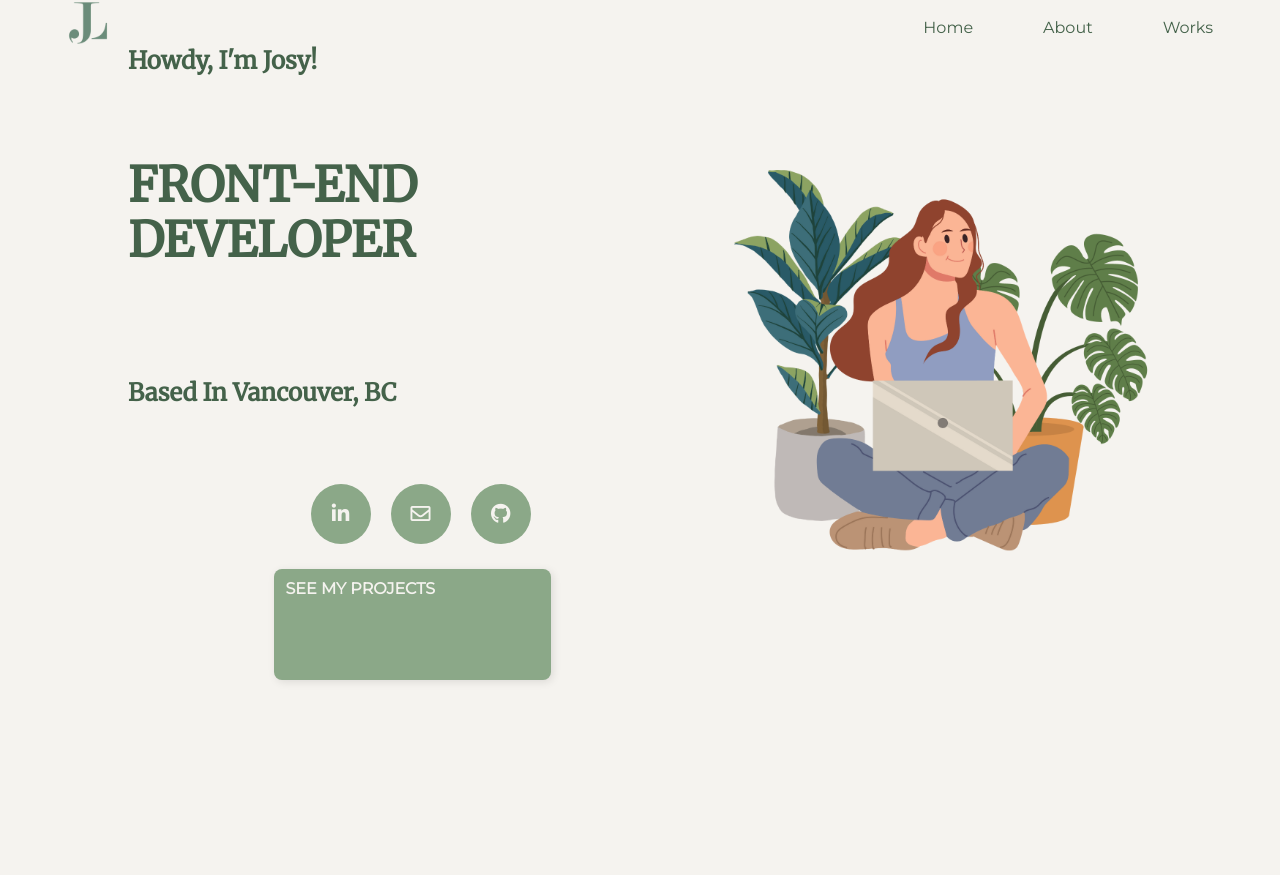
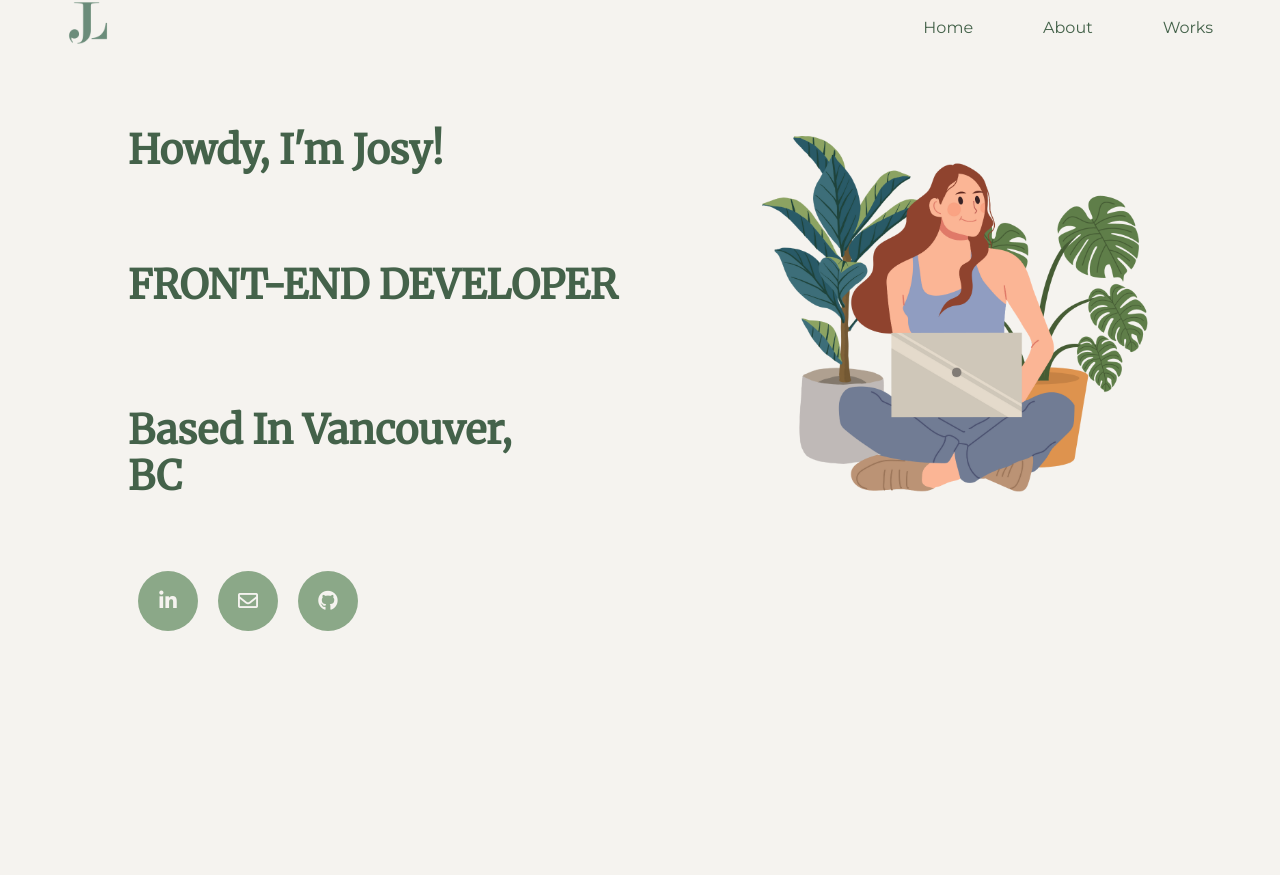
Before and after one commit to josyliyh/portfolio, a PHP site: page / in a window 1280 px wide. Shown: the part 17-892 px from the top of the page. Before the commit the page ends 699 px from the top, so only its background shows below. Run offline with PHP 8.4, Linux system fonts and the light colour scheme; some libraries are stand-ins or nearby versions.

Commit message:
added grid to frontpage

```diff
--- a/index.php
+++ b/index.php
@@ -7,7 +7,7 @@
     <main>
 
         <section id="home" class="section-height">
-            <!-- <div class="home-container"> -->
+            <div class="home-container">
                     <h2 class="intro-greeting">Howdy, I'm Josy!</h2>
                     <h1 class="title">Front-End Developer</h1>
                     <h2 class="intro-location">Based in Vancouver, BC</h2>
@@ -29,13 +29,13 @@
                         </a>
 
                     </div>
-                    <a href="works.php" class="project-button">See my projects</a>
+                    <!-- <a href="works.php" class="project-button">See my projects</a> -->
 
                 <div class="home-img">
                     <img src="./media/girl-plant.png">
                 </div>
 
-            <!-- <div> -->
+            <div>
 
         </section>
     </main>
--- a/styles/style.css
+++ b/styles/style.css
@@ -179,6 +179,8 @@ a:active {
   /* padding: 2rem; */
   max-width: 70rem;
   width: 80%;
+  margin:auto;
+  margin-top: 2rem;
 }
 
 
@@ -370,7 +372,7 @@ a:active {
 /* Main
 --------------------------------------------- */
 /* Animation */
-/* .reveal {
+.reveal {
   position: relative;
   transform: translateY(150px);
   opacity: 0;
@@ -386,11 +388,11 @@ body {
   opacity:0;
   transition: 300ms opacity;
   margin-bottom: 5rem;
-  } */
+  }
 
 /* home */
 .title {
-  font-size: 3rem;
+  font-size: 2.4rem;
 }
 
 .intro {
@@ -400,32 +402,44 @@ body {
   text-transform: unset;
 }
 
-.intro  h2 {
-  font-family: 'Montserrat', sans-serif;
+
+.home-container {
+  display: flex;
+  flex-wrap: wrap;
+  justify-content: center;
+  margin-top: 5em;
 }
 
 
-/* #home{
-  margin-bottom: 0;
-} */
+  .home-container h1,h2 {
+    /* text-align: center;
+    align-self: center; */
+    font-size: 2.5em;
+  }
 
-#home {
+  .intro-greeting { grid-area: 1 / 1 / 2 / 4; }
+  .title { grid-area: 2 / 1 / 3 / 4; }
+  .intro-location { grid-area: 3 / 1/ 4 / 4; }
+  .home-img  { grid-area: 4 / 1 / 7 / 4; }
+  .home-icon { grid-area: 7 / 1 / 8 / 4; }
+
+@media (min-width: 840px){
+.home-container {
   display: grid;
-  grid-template-columns: repeat(7, 1fr);
-  grid-template-rows: repeat(6, 1fr);
+  grid-template-columns: repeat(5, 1fr);
+  grid-template-rows: repeat(5, 1fr);
   grid-column-gap: 0px;
   grid-row-gap: 0px;
+}
+
+
+.intro-greeting  { grid-area: 1 / 1 / 2 / 3; }
+.title { grid-area: 2 / 1 / 3 / 4; }
+.intro-location{ grid-area: 3 / 1 / 4 / 3; }
+.home-icon{ grid-area: 4 / 1 / 5 / 3; }
+.home-img { grid-area: 1 / 4 / 6 / 6; }
 
 }
-
-.home-img { grid-area: 2 / 5 / 6 / 8; }
-.intro-greeting { grid-area: 1 / 1 / 2 / 5; }
-.title { grid-area: 2 / 1 / 4 / 5; }
-.intro-location  { grid-area: 4 / 1 / 5 / 5; }
-.home-icon  { grid-area: 5 / 1 / 6 / 5; }
-.project-button  { grid-area: 6 / 2 / 7 / 4; }
-
-
 /* .home-img {
   max-width: 40%;
   align-self: center;
@@ -437,7 +451,7 @@ body {
   justify-content: center;
 }
 
-/* .home-icon {
+ .home-icon {
   margin-top: 2rem;
 }
 
@@ -446,7 +460,7 @@ body {
 .icon-box{
   justify-content: flex-start;
 }
-} */
+}
 
 /* about */
 
@@ -545,12 +559,6 @@ html {
 }
 
 
-.tagline,
-.tagline-skill {
-  width: 320px;
-  display: block;
-  font-weight: 400;
-}
 
 
 /* works */
```
